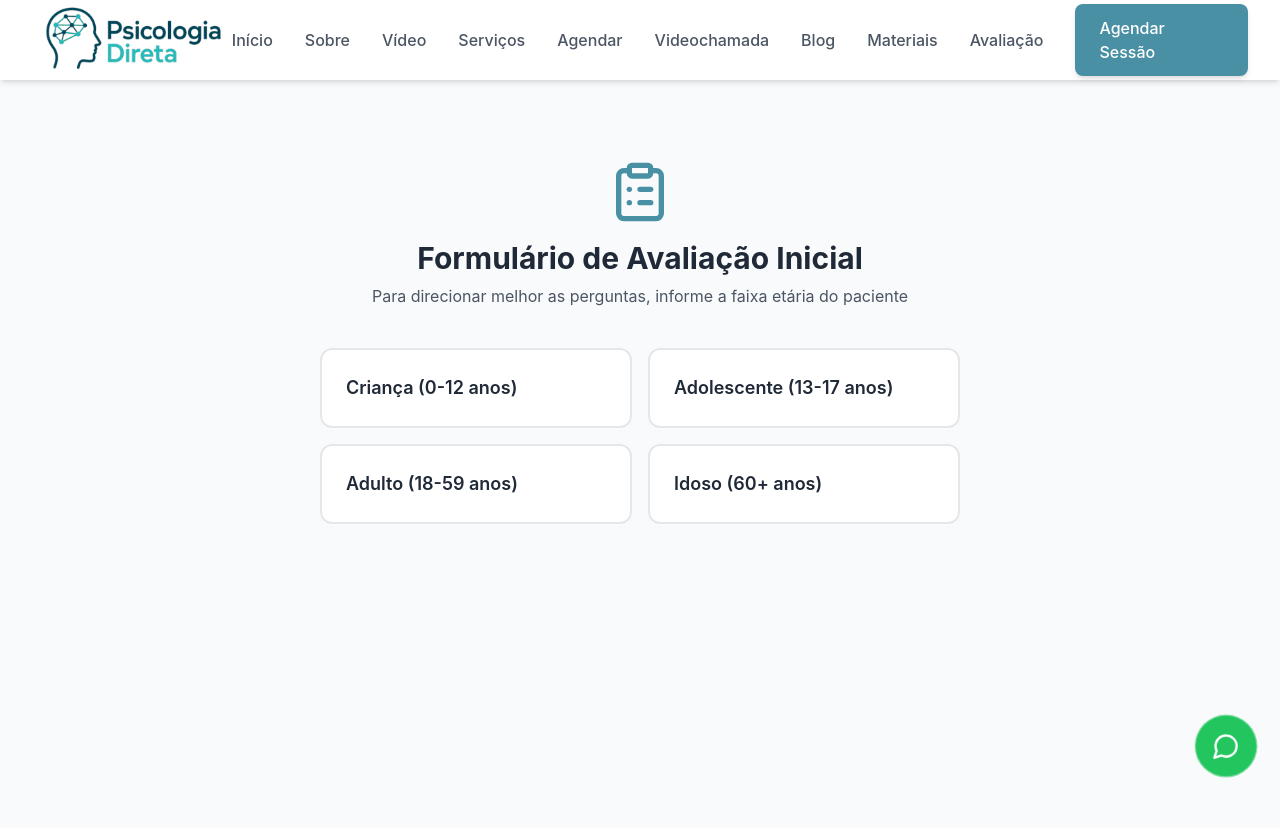
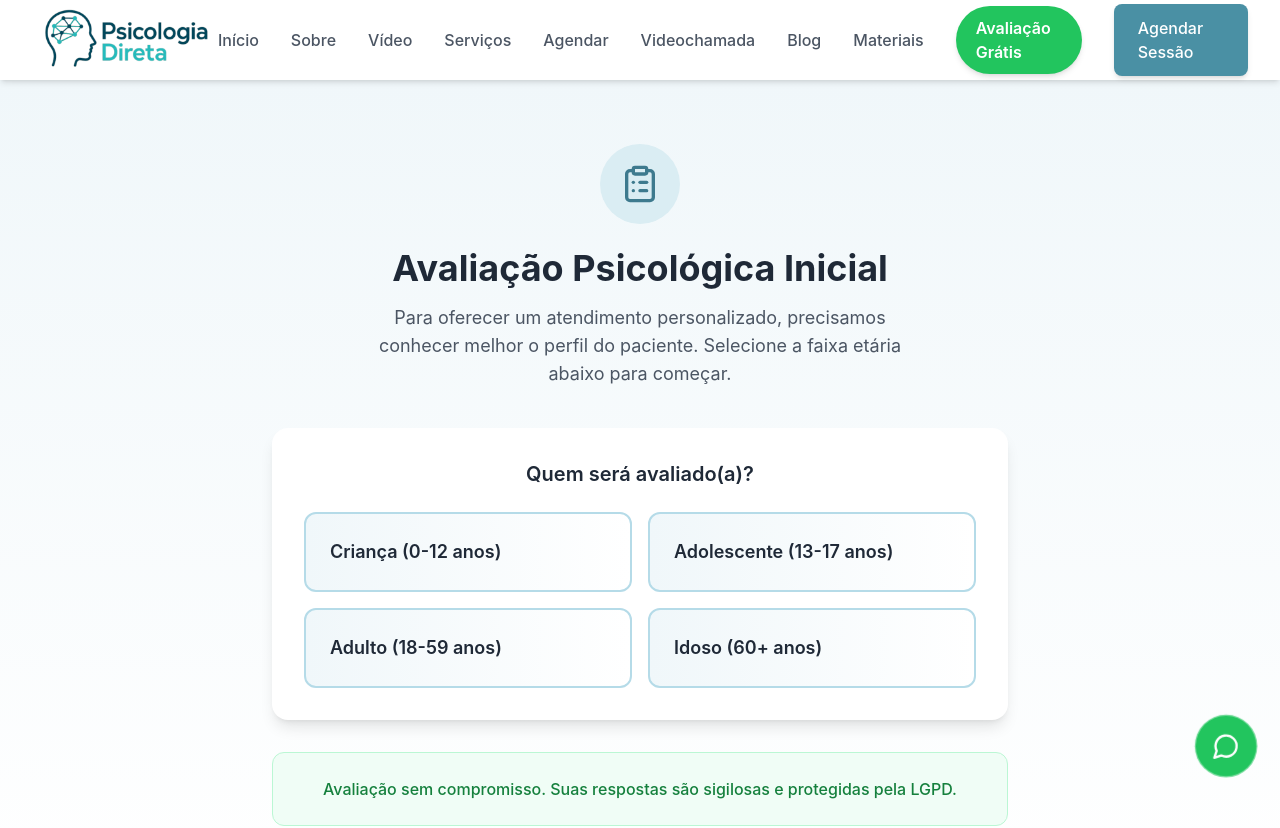
Before and after one commit to inovagratis-ctrl/onlinepsicologiabrasil, a Next.js app: page /formulario in a window 1280 px wide. Shown: the top 828 px of the page. Built offline with nearby package versions, Linux system fonts and the light colour scheme.

Commit message:
feat: CTA avaliação no navbar + melhoria UX formulário

```diff
--- a/src/app/formulario/page.tsx
+++ b/src/app/formulario/page.tsx
@@ -197,26 +197,37 @@
 
   if (!faixaEtaria) {
     return (
-      <div className="min-h-screen bg-gray-50 py-20">
-        <div className="max-w-2xl mx-auto px-4">
+      <div className="min-h-screen bg-gradient-to-b from-primary-50 to-white py-16">
+        <div className="max-w-3xl mx-auto px-4">
           <div className="text-center mb-10">
-            <ClipboardList className="w-16 h-16 text-primary-500 mx-auto mb-4" />
-            <h1 className="text-3xl font-bold text-gray-800 mb-2">Formulário de Avaliação Inicial</h1>
-            <p className="text-gray-600">
-              Para direcionar melhor as perguntas, informe a faixa etária do paciente
+            <div className="bg-primary-100 w-20 h-20 rounded-full flex items-center justify-center mx-auto mb-6">
+              <ClipboardList className="w-10 h-10 text-primary-600" />
+            </div>
+            <h1 className="text-3xl md:text-4xl font-bold text-gray-800 mb-4">Avaliação Psicológica Inicial</h1>
+            <p className="text-gray-600 text-lg max-w-xl mx-auto">
+              Para oferecer um atendimento personalizado, precisamos conhecer melhor o perfil do paciente. Selecione a faixa etária abaixo para começar.
             </p>
           </div>
 
+          <div className="bg-white rounded-2xl shadow-lg p-8 mb-8">
+            <h2 className="text-xl font-semibold text-gray-800 text-center mb-6">Quem será avaliado(a)?</h2>
             <div className="grid grid-cols-1 sm:grid-cols-2 gap-4">
               {faixasEtarias.map((faixa) => (
                 <button
                   key={faixa.value}
                   onClick={() => setFaixaEtaria(faixa.value as FaixaEtaria)}
-                className="bg-white border-2 border-gray-200 rounded-xl p-6 text-left hover:border-primary-500 hover:bg-primary-50 transition-all"
+                  className="bg-gradient-to-r from-primary-50 to-white border-2 border-primary-200 rounded-xl p-6 text-left hover:border-primary-500 hover:from-primary-50 hover:to-primary-50 transition-all hover:shadow-md group"
                 >
-                <span className="text-lg font-semibold text-gray-800">{faixa.label}</span>
+                  <span className="text-lg font-semibold text-gray-800 group-hover:text-primary-600 transition-colors">{faixa.label}</span>
                 </button>
               ))}
+            </div>
+          </div>
+
+          <div className="bg-accent-50 border border-accent-200 rounded-xl p-6 text-center">
+            <p className="text-accent-700 font-medium">
+              Avaliação sem compromisso. Suas respostas são sigilosas e protegidas pela LGPD.
+            </p>
           </div>
         </div>
       </div>
@@ -226,24 +237,26 @@
   if (isSubmitted) {
     const whatsappMsg = buildWhatsAppMessage()
     return (
-      <div className="min-h-screen bg-gray-50 py-20">
+      <div className="min-h-screen bg-gradient-to-b from-accent-50 to-white py-20">
         <div className="max-w-2xl mx-auto px-4 text-center">
-          <CheckCircle className="w-20 h-20 text-green-500 mx-auto mb-6" />
+          <div className="bg-accent-100 w-20 h-20 rounded-full flex items-center justify-center mx-auto mb-6">
+            <CheckCircle className="w-10 h-10 text-accent-600" />
+          </div>
           <h1 className="text-3xl font-bold text-gray-800 mb-4">Formulário Preenchido!</h1>
-          <p className="text-gray-600 mb-8">
-            Obrigado! Clique no botão abaixo para enviar suas respostas diretamente para a psicóloga via WhatsApp.
+          <p className="text-gray-600 mb-8 text-lg">
+            Obrigado por preencher! Envie suas respostas diretamente para a psicóloga via WhatsApp e agende sua primeira sessão.
           </p>
           <a
             href={`https://wa.me/5568999035300?text=${whatsappMsg}`}
             target="_blank"
             rel="noopener noreferrer"
-            className="inline-flex items-center gap-2 bg-green-500 text-white px-8 py-4 rounded-lg font-semibold hover:bg-green-600 transition-colors text-lg"
+            className="inline-flex items-center gap-3 bg-green-500 text-white px-10 py-4 rounded-xl font-bold hover:bg-green-600 transition-colors text-lg shadow-lg hover:shadow-xl"
           >
-            <Send className="w-5 h-5" />
+            <Send className="w-6 h-6" />
             Enviar via WhatsApp
           </a>
-          <p className="text-sm text-gray-500 mt-4">
-            Após enviar, a psicóloga entrará em contato para agendar a primeira sessão.
+          <p className="text-sm text-gray-500 mt-6">
+            Após o envio, a psicóloga entrará em contato para agendar a primeira sessão.
           </p>
         </div>
       </div>
--- a/src/components/Navbar.tsx
+++ b/src/components/Navbar.tsx
@@ -14,7 +14,6 @@
   { href: '/video', label: 'Videochamada' },
   { href: '/blog', label: 'Blog' },
   { href: '/materiais', label: 'Materiais' },
-  { href: '/formulario', label: 'Avaliação' },
 ]
 
 export default function Navbar() {
@@ -38,6 +37,12 @@
                 {link.label}
               </Link>
             ))}
+            <Link
+              href="/formulario"
+              className="bg-accent-500 hover:bg-accent-600 text-white px-5 py-2.5 rounded-full font-semibold transition-colors shadow-md hover:shadow-lg"
+            >
+              Avaliação Grátis
+            </Link>
             <Link href="/agendamento" className="btn-primary">
               Agendar Sessão
             </Link>
@@ -64,6 +69,13 @@
               </Link>
             ))}
             <Link
+              href="/formulario"
+              className="block mx-4 mt-2 bg-accent-500 hover:bg-accent-600 text-white text-center py-3 rounded-lg font-semibold shadow-md"
+              onClick={() => setIsOpen(false)}
+            >
+              Avaliação Grátis
+            </Link>
+            <Link
               href="/agendamento"
               className="block mx-4 mt-2 btn-primary text-center"
               onClick={() => setIsOpen(false)}
```
Lines whose indentation alone changed are shown as unchanged.
